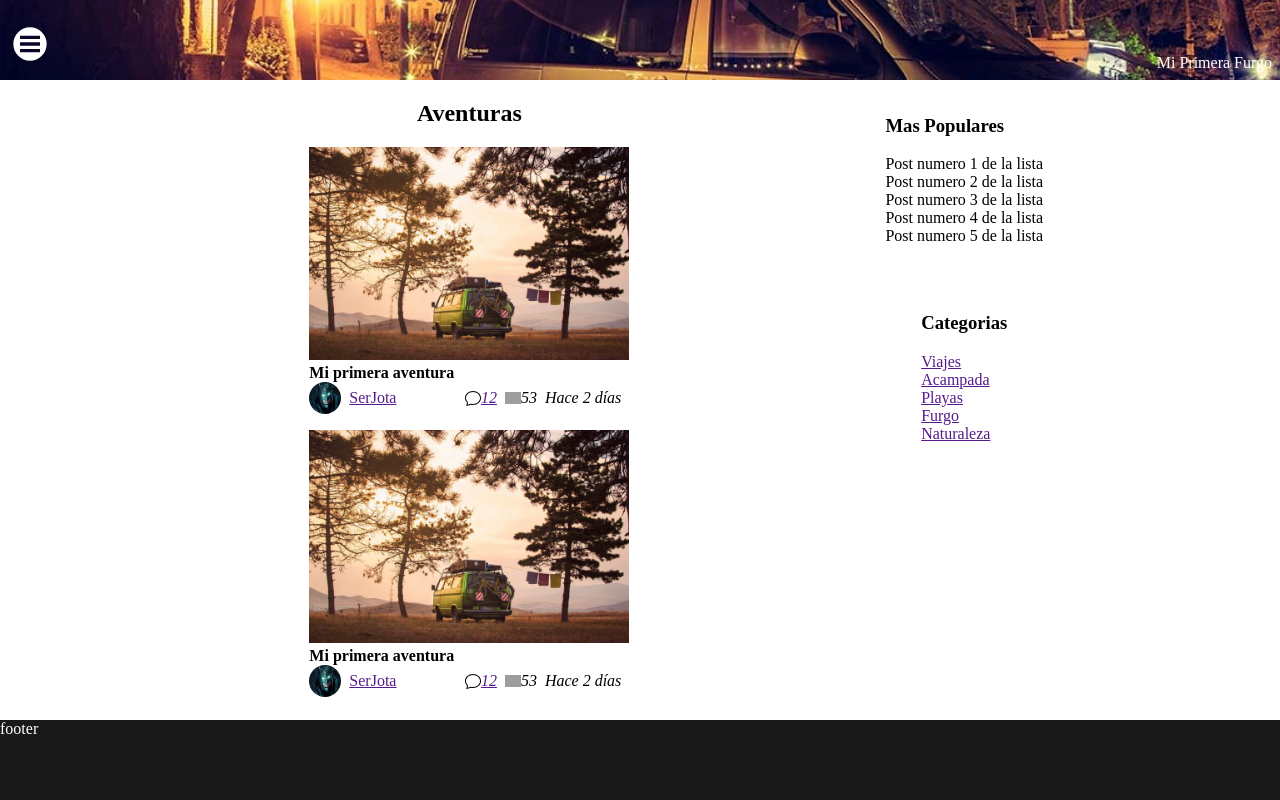
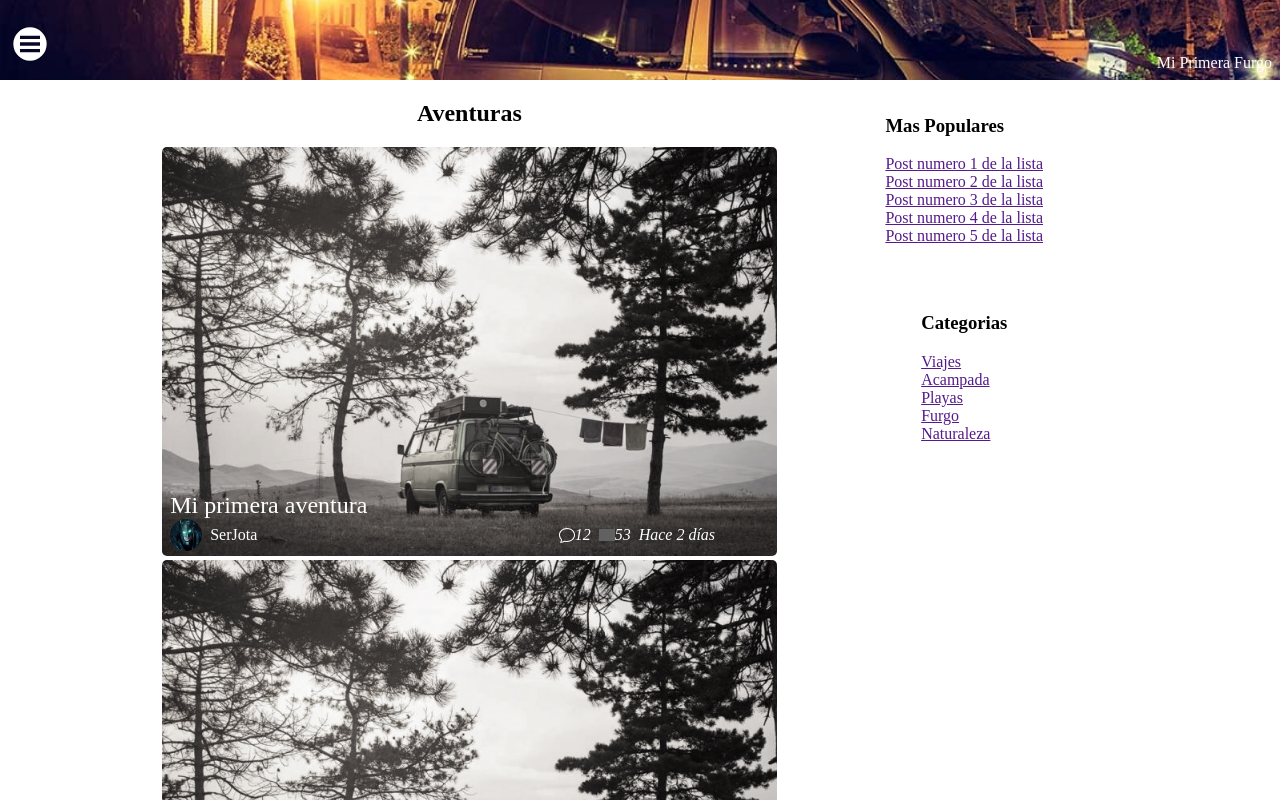
Before and after one commit to j0tac3/miprimerafurgo, an Angular app: page /aventuras in a window 1280 px wide. Shown: the top 800 px of the page. Built offline with nearby package versions, Linux system fonts and the light colour scheme; grey boxes are pictures that could not be loaded.

Commit message:
Modificando la pagina de post

```diff
--- a/src/app/components/post-components/most-popular-list/most-popular-list.component.css
+++ b/src/app/components/post-components/most-popular-list/most-popular-list.component.css
@@ -1,7 +1,7 @@
 .most-popular__list{
     padding-left: 0;
     overflow: hidden;
-    animation: show-most-popular-list 1s ease-in-out;
+    animation: show-most-popular-list 1.5s ease-in-out;
 }
 
 @keyframes show-most-popular-list {
--- a/src/app/components/post-components/most-popular-list/most-popular-list.component.html
+++ b/src/app/components/post-components/most-popular-list/most-popular-list.component.html
@@ -1,10 +1,10 @@
 <div class="most-popular-container">
     <h3 class="most-popular__title">Mas Populares</h3>
     <ul class="most-popular__list">
-        <li>Post numero 1 de la lista</li>
-        <li>Post numero 2 de la lista</li>
-        <li>Post numero 3 de la lista</li>
-        <li>Post numero 4 de la lista</li>
-        <li>Post numero 5 de la lista</li>
+        <li><a href="">Post numero 1 de la lista</a></li>
+        <li><a href="">Post numero 2 de la lista</a></li>
+        <li><a href="">Post numero 3 de la lista</a></li>
+        <li><a href="">Post numero 4 de la lista</a></li>
+        <li><a href="">Post numero 5 de la lista</a></li>
     </ul>
 </div>
--- a/src/app/components/post-components/post-category-list/post-category-list.component.css
+++ b/src/app/components/post-components/post-category-list/post-category-list.component.css
@@ -1,7 +1,7 @@
 .category-list{
     padding-left: 0;
     overflow: hidden;
-    animation: show-category-list 1s ease-in-out 1s;
+    animation: show-category-list 1.5s ease-in-out;
 }
 
 @keyframes show-category-list {
--- a/src/app/components/post-components/post-list/post-list.component.css
+++ b/src/app/components/post-components/post-list/post-list.component.css
@@ -1,7 +1,7 @@
 .post-list-container{
     display: grid;
     justify-content: center;
-    animation: show-posts-list 1s ease-in-out 1.5s;
+    animation: show-posts-list 1.5s ease-in-out;
 }
 .title{
     text-align: center;
--- a/src/app/components/post-components/post-miniature-info/post-miniature-info.component.css
+++ b/src/app/components/post-components/post-miniature-info/post-miniature-info.component.css
@@ -6,7 +6,10 @@
     align-items: center;
     margin-right: 0.5rem;
     font-style: italic;
+    color: #ffff;
+    text-decoration: none;
 }
 .icon{
     width: 1rem;
+    filter: invert(1);
 }
--- a/src/app/components/post-components/post-miniature/post-miniature.component.css
+++ b/src/app/components/post-components/post-miniature/post-miniature.component.css
@@ -1,16 +1,23 @@
 .miniature-container{
     width: 20rem;
     margin-bottom: 1rem;
+    position: relative;
 }
 .miniature-image{
-
+    filter: grayscale(.9);
+    border-radius: 5px;
 }
 .info-container{
-
+    position: absolute;
+    width: 90%;
+    bottom: 0.5rem;
+    left: 0.5rem;
+    color: #ffff;
 }
 .miniature-title{
     padding: 0;
     margin: 0;
+    font-size: 24px;
 }
 .miniatures{
     display: flex;
--- a/src/app/components/post-components/post-miniature/post-miniature.component.html
+++ b/src/app/components/post-components/post-miniature/post-miniature.component.html
@@ -1,10 +1,10 @@
-<div class="miniature-container">
+<a href="" class="miniature-container">
     <img [src]="imageURL" alt="" class="miniature-image">
     <div class="info-container">
-        <h4 class="miniature-title">{{ title }}</h4>
+        <span class="miniature-title">{{ title }}</span>
         <div class="miniatures">
             <app-user-miniature-info></app-user-miniature-info>
             <app-post-miniature-info></app-post-miniature-info>
         </div>
     </div>
-</div>
+</a>
--- a/src/app/components/user-components/user-miniature-info/user-miniature-info.component.css
+++ b/src/app/components/user-components/user-miniature-info/user-miniature-info.component.css
@@ -8,3 +8,7 @@
     border-radius: 50%;
     margin-right: 0.5rem;
 }
+.user-name{
+    text-decoration: none;
+    color: #ffff;
+}
--- a/src/app/components/user-components/user-miniature-info/user-miniature-info.component.html
+++ b/src/app/components/user-components/user-miniature-info/user-miniature-info.component.html
@@ -1,4 +1,4 @@
 <div class="user-info-container">
     <img [src]='userImageURL' alt="" class="user-icon">
-    <a href="">{{ userName }}</a>
+    <a href="" class="user-name">{{ userName }}</a>
 </div>
```
